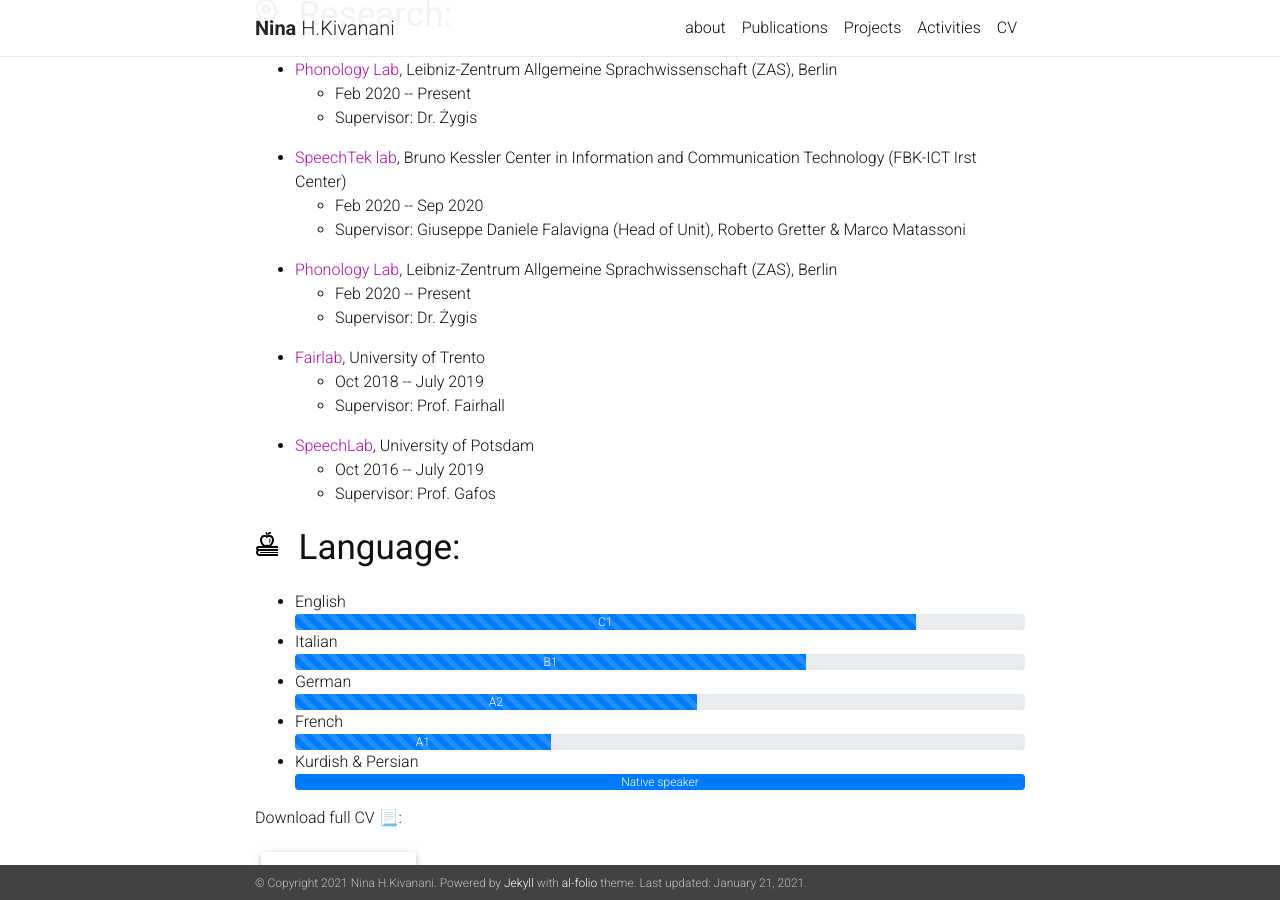
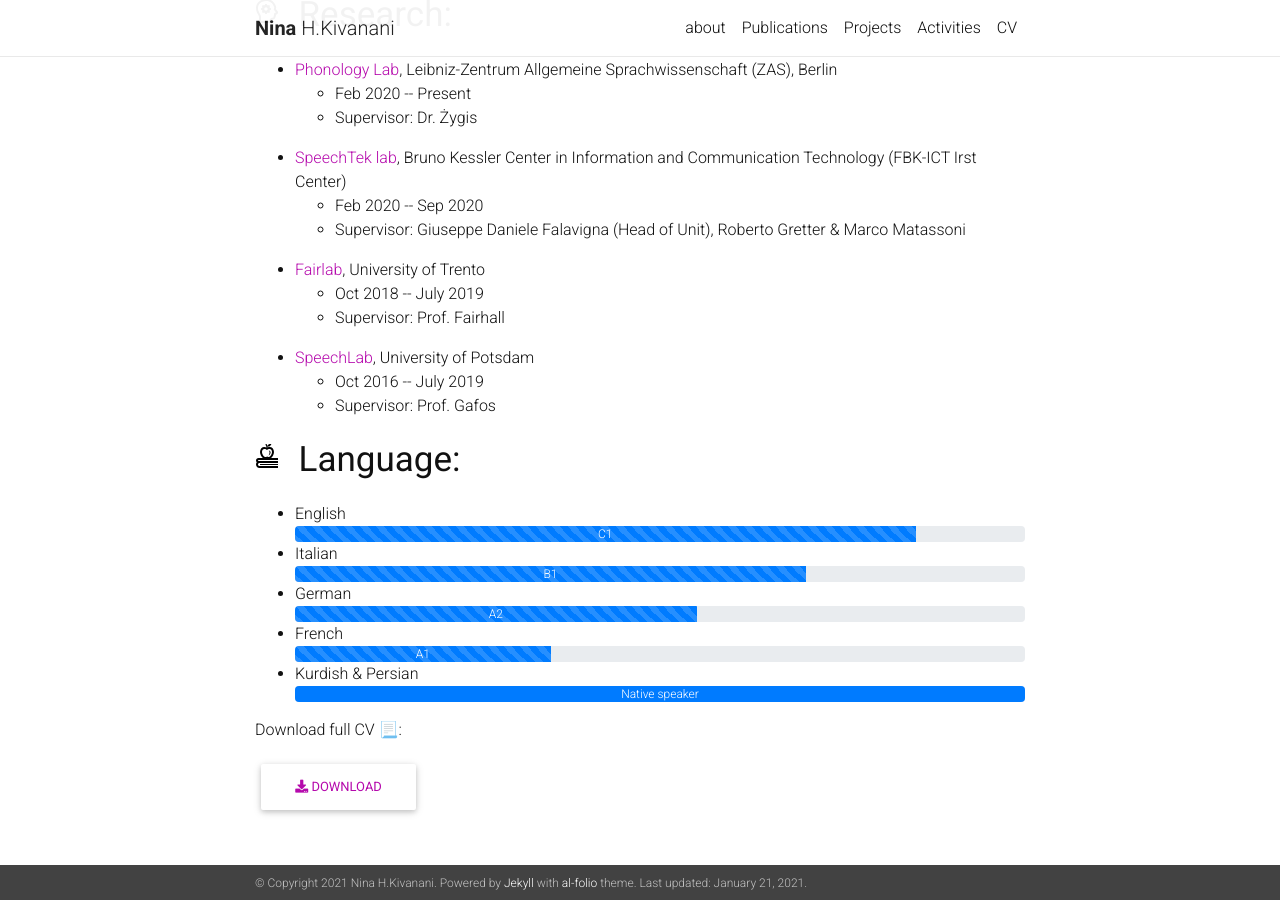
Before and after one commit to NinaHK/NinaHK.github.io, a Jekyll site: the page built from _pages/CV.md, in a window 1280 px wide and 900 px high, scrolled down 577 px. Built offline with Jekyll 4.4.1, drawn with Linux system fonts in a browser that asks for light colours; nearby versions of some CDN libraries; a style sheet for code colours, icons or effects is not loaded.

Commit message:
Update CV.md

```diff
--- a/_pages/CV.md
+++ b/_pages/CV.md
@@ -59,12 +59,6 @@
   <li><a href="https://ict.fbk.eu/units/speechtek/">SpeechTek lab</a>, Bruno Kessler Center in Information and Communication Technology (FBK-ICT Irst Center)</li>
   <ul><li> Feb 2020 -- Sep 2020</li>
   	<li>Supervisor: Giuseppe Daniele Falavigna (Head of Unit), Roberto Gretter & Marco Matassoni </li>
-  </ul>
-</ul>
-<ul>
-  <li><a href="https://www.leibniz-zas.de/de/personen/details/zygis-marzena/marzena-zygis">Phonology Lab</a>, Leibniz-Zentrum Allgemeine Sprachwissenschaft (ZAS), Berlin</li>
-  <ul><li> Feb 2020 -- Present</li>
-  	<li>Supervisor: Dr. Żygis </li>
   </ul>
 </ul>
 
```
